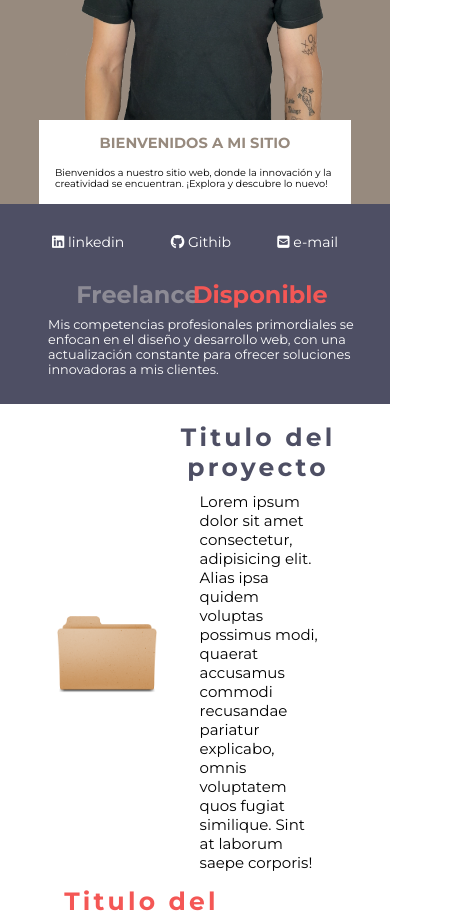
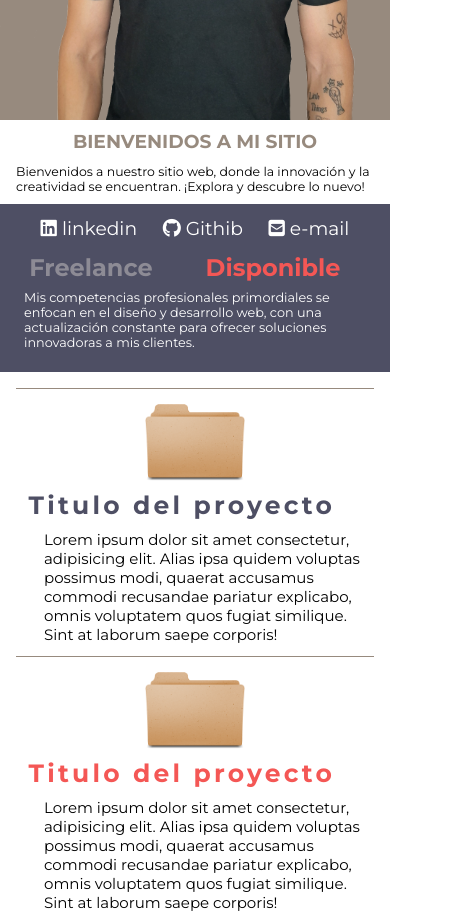
Before and after one commit to NicolasRuizH/fina-sideBar-menu-dark, a plain HTML site: page index.html in a window 390 px wide. Shown: the part 640-1555 px from the top of the page, 452 px wide, since content can reach past the window. Drawn offline with Linux system fonts and the light colour scheme.

Commit message:
modificacion final de footer

```diff
--- a/css/style.css
+++ b/css/style.css
@@ -104,7 +104,7 @@ p,h3{
   background-color: var(--grey);
 }
 /* Query NAV */
-@media (max-width: 768px) {
+@media (max-width: 600px) {
   .nav {
       position: fixed;
       height: fit-content;
@@ -208,6 +208,7 @@ p,h3{
   display: flex;
   flex-direction: column;
   height: 100%;
+  width: 100%;
   position: relative;
  }
  .main__info{
@@ -217,8 +218,9 @@ p,h3{
   left: -55px;
   top: 60px;
   h1{
-    font-size: 6vw;
+    font-size: 7.5vw;
     letter-spacing: 10px;
+    font-weight: bolder;
   }
   p{
     font-size: 15px;
@@ -229,7 +231,7 @@ p,h3{
  }
  .main__intro{
   height: 10%;
-  font-size: 2.5vw;
+  font-size: 3.2vw;
  }
 }
 
@@ -302,23 +304,34 @@ p,h3{
   justify-content: center;
   align-items: center;
 }
+
 /*  queries REDES*/
-@container redes (max-width: 600px){
+
+@media (max-width: 600px) {
+  .redes{
+    padding: 0;
+  }
   .redes__box{
     display: flex;
     flex-direction: column;
     width: 100%;
   }
+  .redes__box-1{
+    ul{
+      column-gap: 0 ;
+    }
+  }
   .redes__box-1, .redes__box-2{
     width: 100%;
-    height: 100%;
+    height: fit-content;
   }
   .redes__box-1-item{
       a{
-        font-size: 3.6vw;
+        font-size: 4.8vw;
       }
   }
   .redes__box-2{
+    padding: 0;
     display: grid;
     grid-template-columns: 1fr 1fr;
 
@@ -330,7 +343,11 @@ p,h3{
   .titulos-3:first-child{
     grid-area: titulo1;
     display: flex;
-    justify-content: center;
+    padding: 0;
+    margin: 0;
+  }
+  .titulo-1{
+    height: fit-content;
   }
   .titulos-3:nth-child(2){
     grid-area: titulo2;
@@ -347,7 +364,7 @@ p,h3{
     font-size: 1rem;
   }
   .box-2-texto{
-    padding-top: .5rem;
+    padding: .5rem;
     height: max-content;
     font-size: .8rem;
   }
@@ -448,15 +465,19 @@ p,h3{
 }
 /* Query Proyectos */
 @container proyectos (max-width: 600px){
+.proyectos__box{
+  width: 100%;
+}
 .proyectos__item{
   display: flex;
-  column-gap: 20px;
-  row-gap: 20px;
+  flex-direction: column;
+  width: 100%;
 }
 .proyectos__item-img{
   display: flex;
   justify-content: center;
   align-items: center;
+  width: 100%;
 }
 .imagen-a{
   height: fit-content;
@@ -466,12 +487,16 @@ p,h3{
 }
 .proyectos__item-info{
   height: fit-content;
+  width: 100%;
   h2{
     font-size: 25px;
   }
   p{
     font-size: 15px;
   }
+}
+.proyectos__item::before {
+  background-color: var(--brown);
 }
 .titulo__item{
   text-align: center;
@@ -572,15 +597,6 @@ font-size: 2.4rem;
   }
 }
 
-/* FOOTER */
-footer{
-  padding: 1.2rem;
-  text-align: center;
-  background-color:var(--purple);
-  color: white;
-  font-size: 2rem;
-}
-
 
 /* chat booble */
 .chat{
@@ -618,6 +634,7 @@ span{
   margin: 6px;
   max-width: clamp(300px, 70%, 600px);
   width: fit-content;
+  width: 70%;
 }
 
 
@@ -651,3 +668,12 @@ span{
   font-size: 1rem;
 }
 }
+
+/* FOOTER*/
+footer{
+  padding: 1.2rem;
+  text-align: center;
+  background-color:var(--purple);
+  color: white;
+  font-size: 2rem;
+}
--- a/index.html
+++ b/index.html
@@ -253,10 +253,6 @@
   </div>
 
 
-  <footer>
-    <strong>rNh - </strong> Nicolas Ruiz
-  </footer>
-
 
   <div class="chat" id="chat">
     <div class="chat__user">
@@ -297,7 +293,9 @@
     </div>
   </div>
 
-
+  <footer>
+    <strong>rNh - </strong> Nicolas Ruiz
+  </footer>
 
 </body>
 
```
